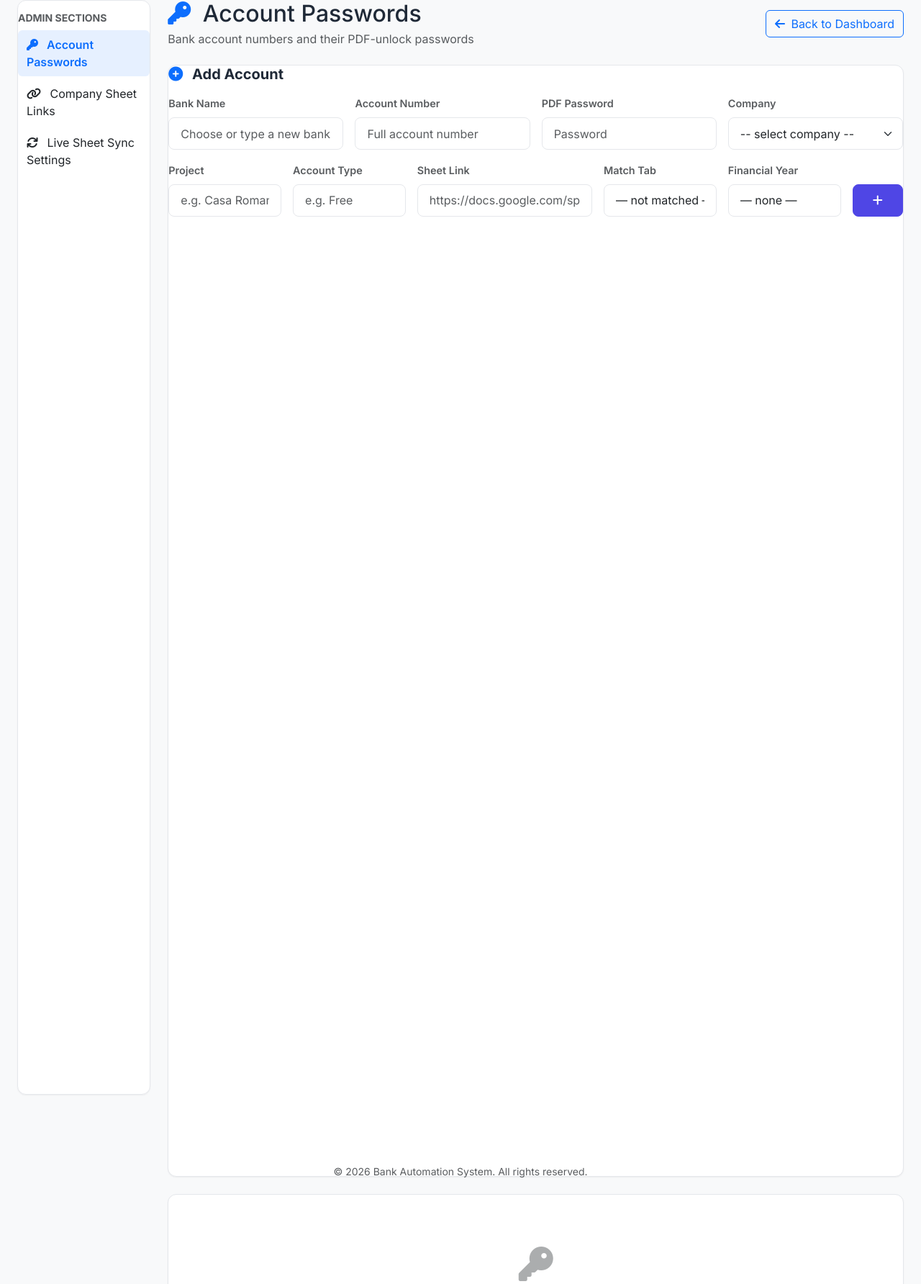
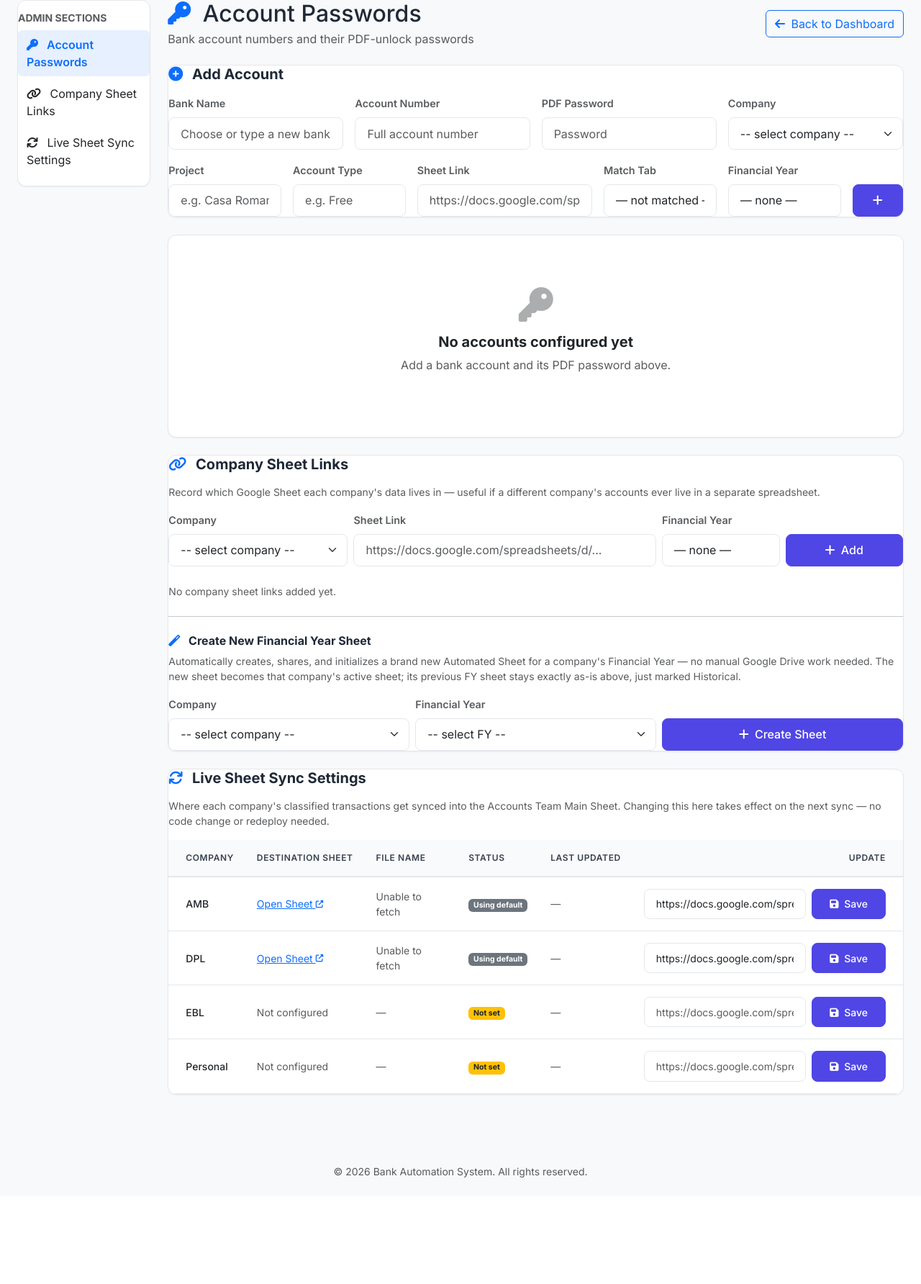
Before and after one commit to intern-dot250/bank-statement-automation, a Flask app: page /admin/passwords in a window 1280 px wide. Shown: the part 144-1928 px from the top of the page at 72% size. After the commit the page ends 1780 px from the top, so only its background shows below. Run offline with Flask 3, Linux system fonts and the light colour scheme; the visitor is signed in with stand-in values (Sample User, id 1); data that the repository does not hold is empty; parts of the project's set-up code (start-up, migrations or seed data) failed here and were passed over; some libraries are stand-ins or nearby versions.

Commit message:
Fix huge blank space inside Admin page cards
.premium-card's height:100% was harmless before the sidebar, since a
block-level parent with no explicit height resolves percentages to
auto. The sidebar's flexbox row (default align-items: stretch) gave
the content column a definite height, so every card's height:100%
started resolving against the whole column's height instead of its
own content — ballooning each card to near full-page height with a
large blank gap below its real content. Adding align-items-start to
the row stops that stretch.

Co-Authored-By: Claude Sonnet 5 <noreply@anthropic.com>

```diff
--- a/templates/admin_passwords.html
+++ b/templates/admin_passwords.html
@@ -35,7 +35,7 @@
         scroll-margin-top: 90px;
     }
 </style>
-<div class="row">
+<div class="row align-items-start">
     <div class="col-lg-2 col-md-3 mb-4">
         <div class="premium-card" style="position: sticky; top: 80px;">
             <div class="card-body py-3">
```
